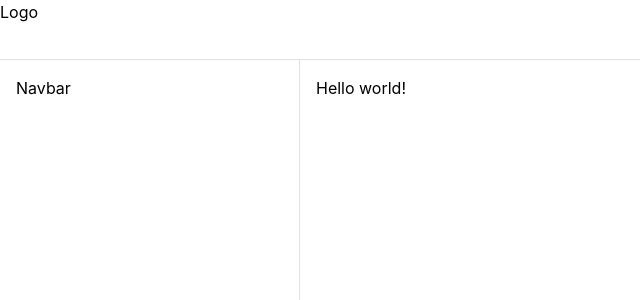
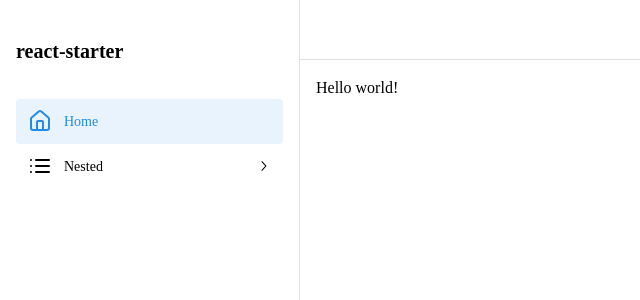
Before and after one commit to Flesky/react-starter, a React (Vite) app: page / in a window 1280 px wide. Shown: the top 300 px of the page, without its empty margins (0-640 px from the left). Built offline with nearby package versions, Linux system fonts and the light colour scheme.

Commit message:
Add sidebar

```diff
--- a/package.json
+++ b/package.json
@@ -11,9 +11,12 @@
     "lint:fix": "eslint . --fix"
   },
   "dependencies": {
+    "@fontsource-variable/inter": "^5.2.6",
     "@mantine/core": "^8.1.3",
     "@mantine/hooks": "^8.1.3",
     "@tailwindcss/vite": "^4.1.11",
+    "@tanstack/react-query": "^5.83.0",
+    "lucide-react": "^0.525.0",
     "react": "^19.1.0",
     "react-dom": "^19.1.0",
     "react-router": "^7.6.3",
--- /dev/null
+++ b/src/config/theme.ts
@@ -0,0 +1,7 @@
+import { createTheme } from '@mantine/core'
+
+const theme = createTheme({
+  fontFamily: 'Inter Variable',
+})
+
+export { theme }
--- a/src/layouts/AppLayout.tsx
+++ b/src/layouts/AppLayout.tsx
@@ -1,11 +1,90 @@
-import { AppShell, Burger } from '@mantine/core'
+import type { JSX, ReactNode } from 'react'
+import { AppShell, Burger, CloseButton, NavLink, Text } from '@mantine/core'
 import { useDisclosure } from '@mantine/hooks'
-import { Outlet } from 'react-router'
+import { AwardIcon, BikeIcon, ChefHatIcon, DramaIcon, HouseIcon, ListIcon } from 'lucide-react'
+import { Outlet, NavLink as RouterLink } from 'react-router'
+
+interface NavItemBase {
+  icon: ReactNode
+  name: string
+}
+
+type NavItem = NavItemBase & ({ to: string } | { children: NavItem[] })
+
+const items: NavItem[] = [
+  {
+    name: 'Home',
+    icon: <HouseIcon />,
+    to: '/',
+  },
+  {
+    name: 'Nested',
+    icon: <ListIcon />,
+    children: [
+      {
+        name: 'Item A',
+        icon: <AwardIcon />,
+        to: '//',
+      },
+      {
+        name: 'Item B',
+        icon: <BikeIcon />,
+        to: '//',
+      },
+      {
+        name: 'Another Nested',
+        icon: <ListIcon />,
+        children: [
+          {
+            name: 'Item C',
+            icon: <ChefHatIcon />,
+            to: '//',
+          },
+          {
+            name: 'Item D',
+            icon: <DramaIcon />,
+            to: '//',
+          },
+        ],
+      },
+    ],
+  },
+]
+
+function renderItem(item: NavItem): JSX.Element {
+  if ('children' in item) {
+    return (
+      <NavLink
+        label={item.name}
+        href="#"
+        leftSection={item.icon}
+        py="xs"
+        bdrs="sm"
+      >
+        {item.children.map(child => renderItem(child))}
+      </NavLink>
+    )
+  }
+  else {
+    return (
+      <NavLink
+        component={RouterLink}
+        to={item.to}
+        label={item.name}
+        leftSection={item.icon}
+        py="xs"
+        bdrs="sm"
+      >
+      </NavLink>
+    )
+  }
+}
 
 export default function AppLayout() {
-  const [opened, { toggle }] = useDisclosure()
+  const [opened, { toggle, close }] = useDisclosure()
   return (
     <AppShell
+      layout="alt"
       header={{ height: 60 }}
       navbar={{
         width: 300,
@@ -14,17 +93,23 @@ export default function AppLayout() {
       }}
       padding="md"
     >
-      <AppShell.Header>
+      <AppShell.Header className="flex items-center gap-3 px-4">
         <Burger
           opened={opened}
           onClick={toggle}
           hiddenFrom="sm"
           size="sm"
         />
-        <div>Logo</div>
       </AppShell.Header>
 
-      <AppShell.Navbar p="md">Navbar</AppShell.Navbar>
+      <AppShell.Navbar p="md">
+        <CloseButton className="mb-4 self-end" onClick={close} hiddenFrom="sm" />
+
+        <Text fw={600} fz="xl" mt="lg" mb="xl">react-starter</Text>
+        {
+          items.map(item => renderItem(item))
+        }
+      </AppShell.Navbar>
 
       <AppShell.Main>
         <Outlet />
--- a/src/main.tsx
+++ b/src/main.tsx
@@ -3,14 +3,16 @@ import { StrictMode } from 'react'
 import { createRoot } from 'react-dom/client'
 import { createBrowserRouter, RouterProvider } from 'react-router'
 import routes from './config/routes.tsx'
+import { theme } from './config/theme.ts'
 import '@mantine/core/styles.css'
 import './main.css'
+import '@fontsource-variable/inter/index.css'
 
 const router = createBrowserRouter(routes)
 
 createRoot(document.getElementById('root')!).render(
   <StrictMode>
-    <MantineProvider>
+    <MantineProvider theme={theme}>
       <RouterProvider router={router} />
     </MantineProvider>
   </StrictMode>,
```
Also changed, not shown: 2 other files (tests, documents, lock files or other folders).
